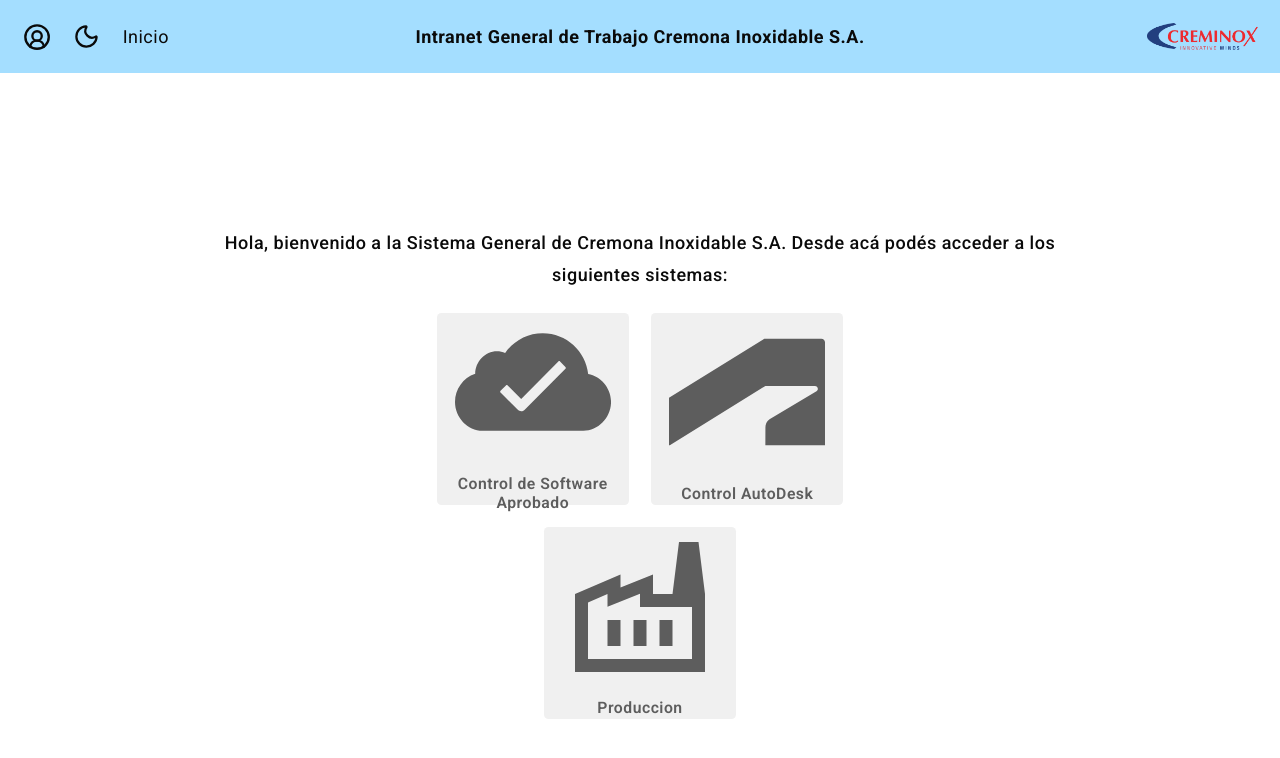
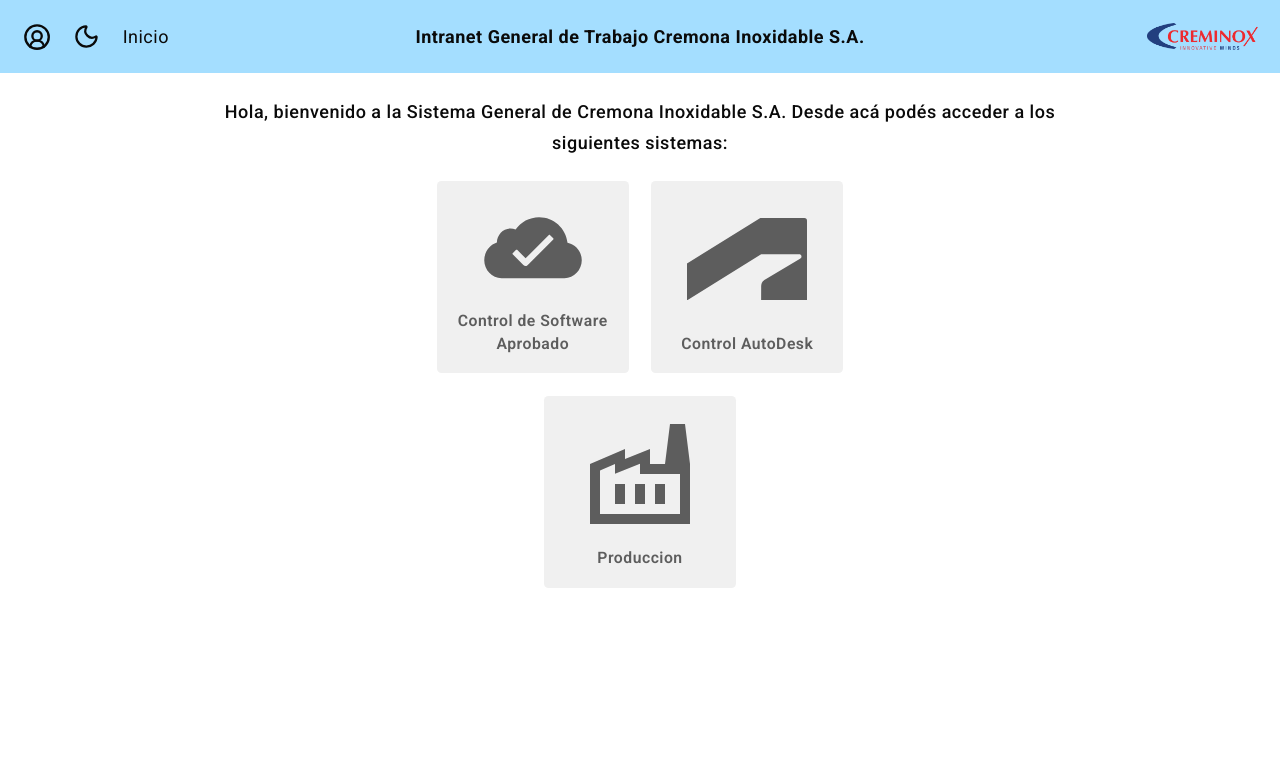
Before and after one commit to CremonaInoxidableSA/intranet_auth_web, a Next.js app: page / in a window 1280 px wide. Shown: the top 758 px of the page. Built offline with nearby package versions, Linux system fonts and the light colour scheme; no server answers; sample sign-in values are in the browser's storage.

Commit message:
pre-implementacion

```diff
--- a/app/page.tsx
+++ b/app/page.tsx
@@ -34,12 +34,10 @@ export default function Page() {
           <Link
             key={sistema.url}
             href={sistema.url}
-            className="flex h-[15vw] min-h-35 max-h-55 w-[15vw] min-w-35 max-w-55 flex-col items-center justify-center gap-3 rounded border-none bg-background2 p-4 font-semibold text-[#5d5d5d] transition-colors duration-200 ease-in-out hover:text-[#e82a31]"
+            className="flex h-[15vw] max-h-55 min-h-35 w-[15vw] max-w-55 min-w-35 flex-col items-center justify-center gap-3 rounded border-none bg-background2 p-4 font-semibold text-[#5d5d5d] transition-colors duration-200 ease-in-out hover:text-[#e82a31]"
           >
-            <div className="flex h-full w-full items-center justify-center text-[#5d5d5d]">
-              <Icon className="h-full w-full" />
-            </div>
-            <span className="text-sm leading-tight">{sistema.titulo}</span>
+            <Icon className="flex h-full w-full items-center justify-center text-[#5d5d5d]" />
+            <span className="text-sm">{sistema.titulo}</span>
           </Link>
         )
       })}
@@ -47,7 +45,7 @@ export default function Page() {
   )
 
   return (
-    <div className="flex min-h-screen w-full flex-col items-center justify-center gap-5 p-5 text-center font-medium">
+    <div className="flex w-full flex-col items-center gap-5 p-5 text-center font-medium">
       <p className="max-w-3xl text-base leading-7">
         Hola, bienvenido a la Sistema General de Cremona Inoxidable S.A. Desde acá
         podés acceder a los siguientes sistemas:
```
